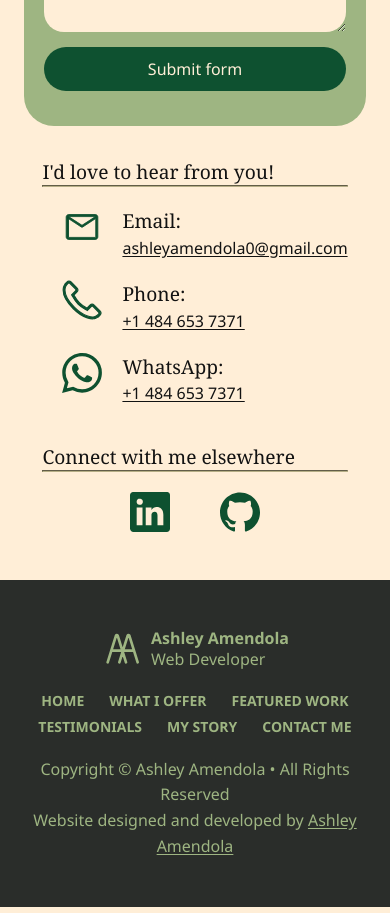
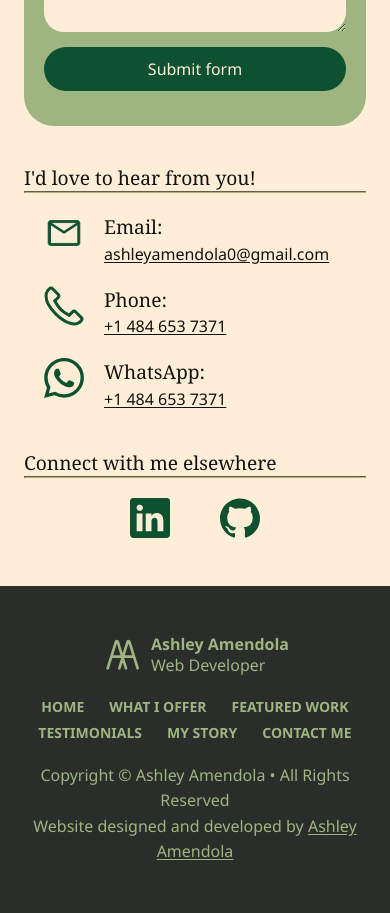
Before and after one commit to a-amendola/portfolio, a React (Vite) app: page / in a window 390 px wide. Shown: the part 4620-5533 px from the top of the page. Built offline with nearby package versions, Linux system fonts and the light colour scheme.

Commit message:
Responsiveness of contact section

```diff
--- a/src/components/Contact.css
+++ b/src/components/Contact.css
@@ -130,4 +130,9 @@
     border-radius: 30px;
     margin: 0;
   }
+
+  .contact-left {
+    width: 100%;
+    padding: 40px 0 0 0;
+  }
 }
```
